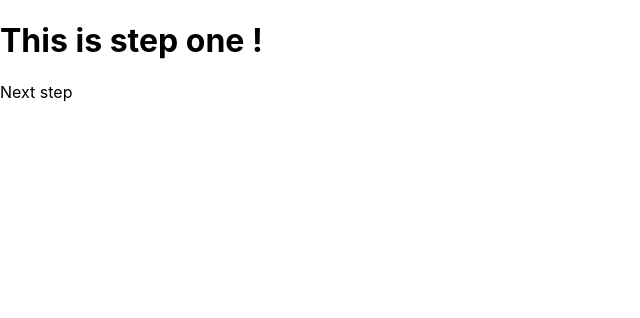
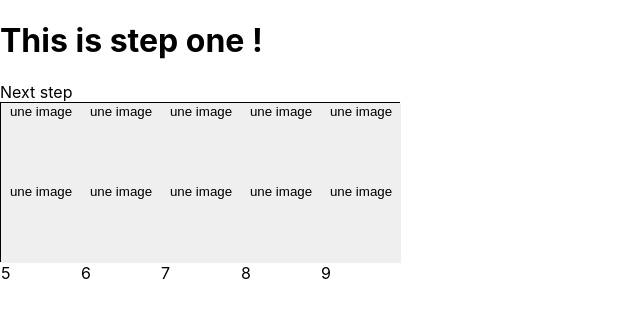
Before and after one commit to Quentin-Macquart/Escape-Platform, a Next.js app in the folder ep-front/: page /games/id/step1 in a window 1280 px wide. Shown: the top 318 px of the page, without its empty margins (0-640 px from the left). Built offline with nearby package versions, Linux system fonts and the light colour scheme.

Commit message:
Add array and component for electrik board

```diff
--- /dev/null
+++ b/ep-front/components/buttonRotation/index.tsx
@@ -0,0 +1,31 @@
+import React, { ComponentType, useState, useEffect } from "react";
+// import SElectrikBoard from "./style";
+
+const ButtonRotation: ComponentType = () => {
+  const [rotateNeeded, setRotateNeeded]: [boolean, Function] = useState(false);
+  const [oneRotate, setOneRotate]: [number, Function] = useState(0);
+
+  const retrieveAngle = () => {
+    setOneRotate(oneRotate === 270 ? 0 : oneRotate + 90);
+  };
+
+  const rotateClick = () => {
+    setRotateNeeded(!rotateNeeded);
+    retrieveAngle();
+  };
+
+  return (
+    <button
+      style={{
+        transform: `rotate(${oneRotate}deg)`,
+        transition: "transform 70ms ease",
+      }}
+      onClick={rotateClick}
+      //   className={`square${index}`}
+    >
+      {/* {index} */} une image
+    </button>
+  );
+};
+
+export default ButtonRotation;
--- /dev/null
+++ b/ep-front/components/electrikBoard/index.tsx
@@ -0,0 +1,22 @@
+import React, { ComponentType, useState, useEffect } from "react";
+import ButtonRotation from "../buttonRotation";
+import SElectrikBoard from "./style";
+
+const ElectrikBoard: ComponentType = () => {
+  const board: string[] = ["1", "1", "1", "1", "1", "1", "1", "1", "1", "1"];
+
+  return (
+    <SElectrikBoard>
+      {board.map((element, i) => {
+        return (
+          <section key={i}>
+            <ButtonRotation />
+            {i}
+          </section>
+        );
+      })}
+    </SElectrikBoard>
+  );
+};
+
+export default ElectrikBoard;
--- /dev/null
+++ b/ep-front/components/electrikBoard/style.jsx
@@ -0,0 +1,23 @@
+import styled from "styled-components";
+
+const SElectrikBoard = styled.div`
+  width: 400px;
+  background-color: green;
+  display: flex;
+  flex-wrap: wrap;
+
+  section {
+    border: 1px solid black;
+    width: 80px;
+    height: 80px;
+  }
+  button {
+    height: 80px;
+    width: 80px;
+    display: flex;
+    justify-content: center;
+    border: none;
+  }
+`;
+
+export default SElectrikBoard;
--- a/ep-front/pages/games/[id]/step1.tsx
+++ b/ep-front/pages/games/[id]/step1.tsx
@@ -1,12 +1,14 @@
 import type { NextPage } from "next";
 import Link from "next/link";
 import React from "react";
+import ElectrikBoard from "../../../components/electrikBoard";
 
 const Step1: NextPage = () => {
   return (
     <>
       <h1>This is step one !</h1>
       <Link href="/games/id/step2">Next step</Link>
+      <ElectrikBoard />
     </>
   );
 };
```
